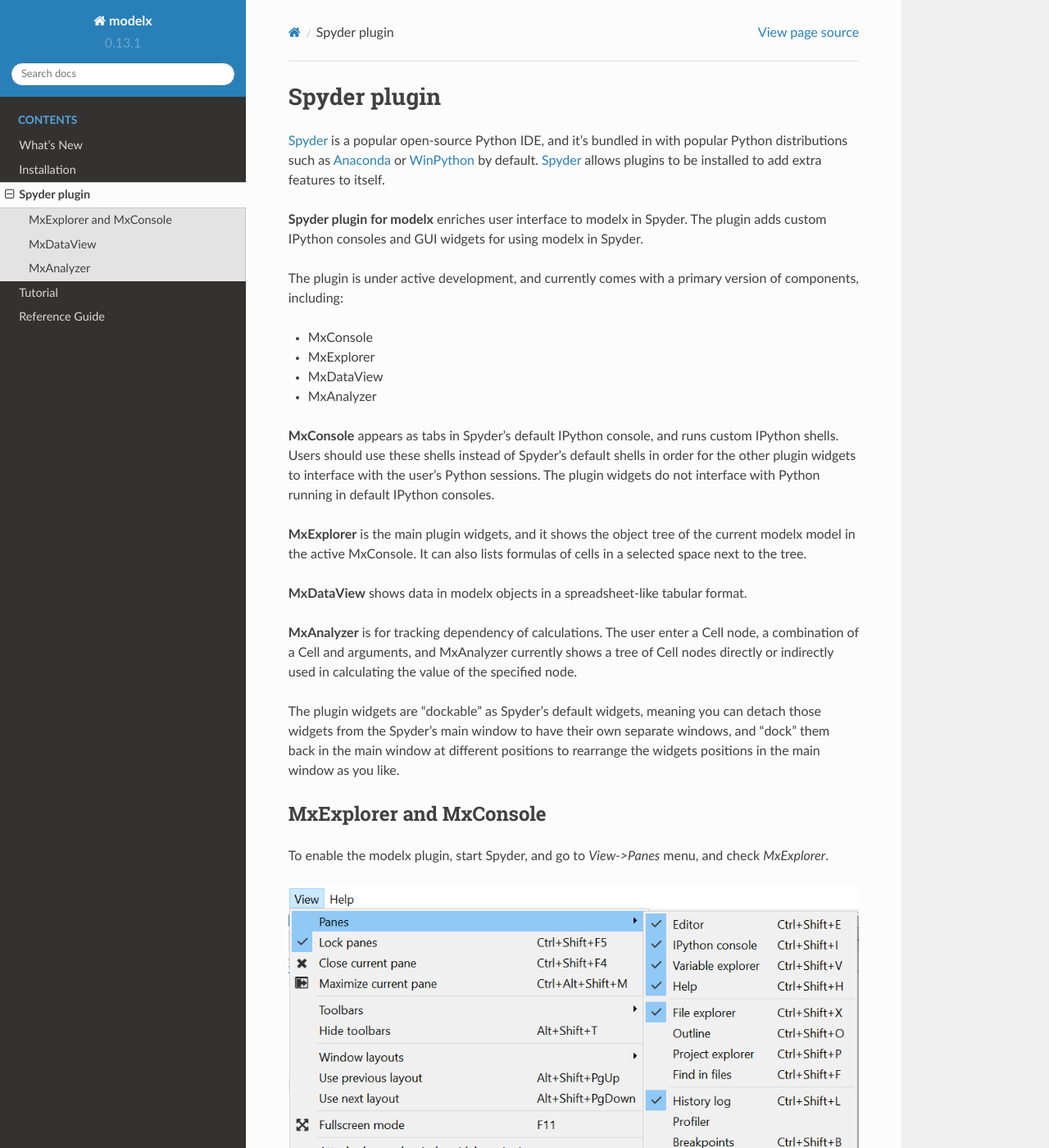
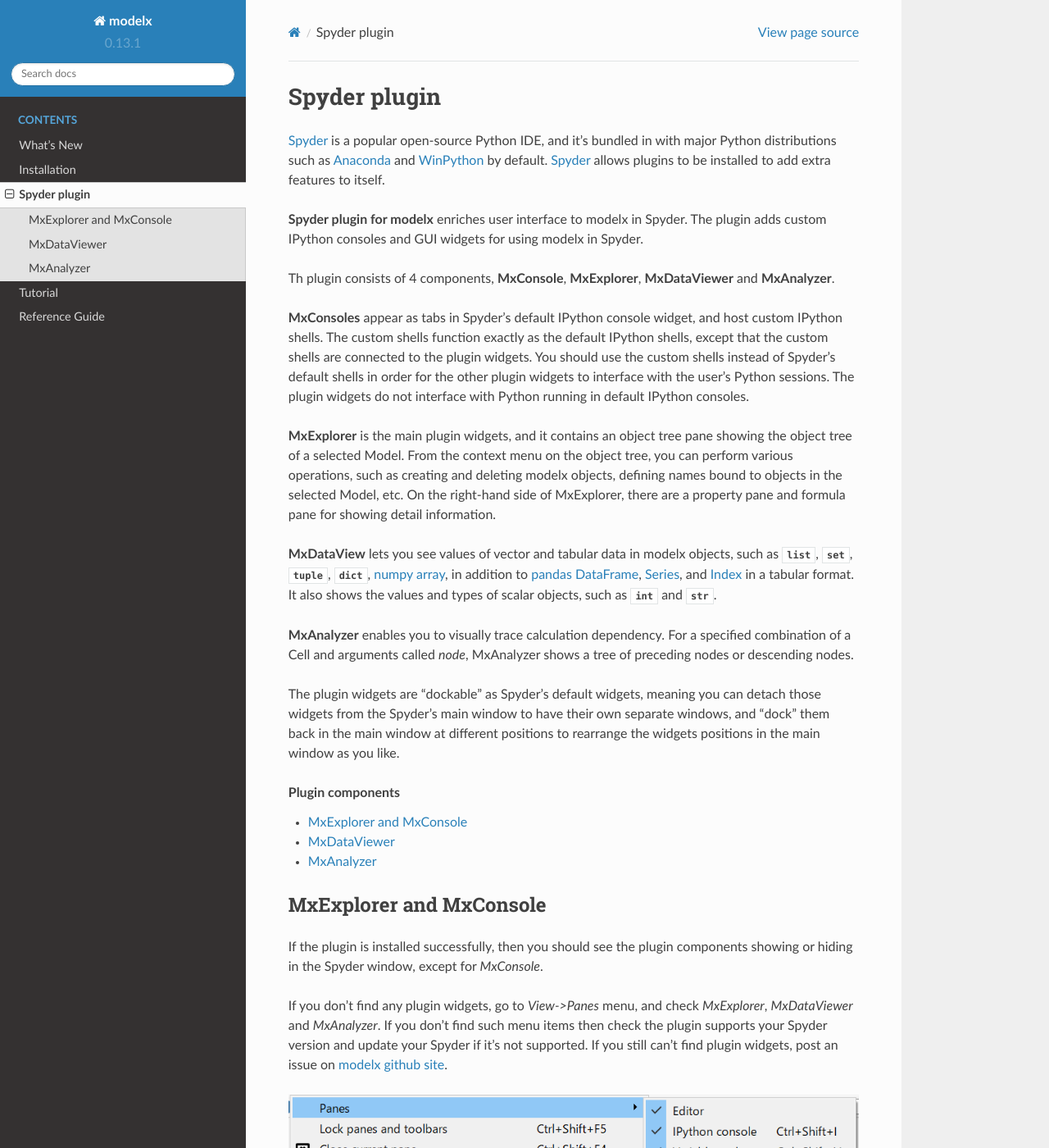
Before and after one commit to fumitoh/modelx, a Sphinx documentation site: the page built from doc/source/spyder.rst, in a window 1280 px wide and 1400 px high. Shown: the whole window at 82% size. Built offline with Sphinx 7.4.7 and the Read the Docs theme 2.0.0, drawn with Linux system fonts in a browser that asks for light colours; some of the changed text lies outside the part shown.

Commit message:
DOC: Update Spyder page

```diff
--- a/doc/source/spyder.rst
+++ b/doc/source/spyder.rst
@@ -2,47 +2,65 @@
 =============
 
 `Spyder`_ is a popular open-source Python IDE,
-and it's bundled in with popular Python distributions such as
+and it's bundled in with major Python distributions such as
 `Anaconda <https://www.anaconda.com/>`_
-or `WinPython <https://winpython.github.io/>`_ by default.
+and `WinPython <https://winpython.github.io/>`_ by default.
 `Spyder`_ allows plugins to be installed to add extra features to itself.
 
 **Spyder plugin for modelx** enriches user interface to modelx in Spyder.
 The plugin adds custom IPython consoles
 and GUI widgets for using modelx in Spyder.
 
-The plugin is under active development, and currently comes with
-a primary version of components, including:
+Th plugin consists of 4 components, **MxConsole**,
+**MxExplorer**, **MxDataViewer** and **MxAnalyzer**.
 
-* MxConsole
-* MxExplorer
-* MxDataView
-* MxAnalyzer
-
-**MxConsole**  appears as tabs in Spyder's default IPython console,
-and runs custom IPython shells. Users should use these shells instead of
+**MxConsoles** appear as tabs in Spyder's default IPython console widget,
+and host custom IPython shells.
+The custom shells function exactly as the default IPython shells,
+except that the custom shells are connected to the plugin widgets.
+You should use the custom shells instead of
 Spyder's default shells in order for the other plugin widgets
 to interface with the user's Python sessions.
 The plugin widgets do not interface with Python running in default IPython
 consoles.
 
-**MxExplorer** is the main plugin widgets, and it shows the object tree of
-the current modelx model in the active MxConsole. It can also lists formulas
-of cells in a selected space next to the tree.
+**MxExplorer** is the main plugin widgets, and
+it contains an object tree pane showing the object tree of
+a selected Model. From the context menu on the object tree,
+you can perform various operations, such as creating
+and deleting modelx objects, defining names bound to objects in the selected
+Model, etc. On the right-hand side of MxExplorer, there are
+a property pane and formula pane for showing detail information.
 
-**MxDataView** shows data in modelx objects in a
-spreadsheet-like tabular format.
+**MxDataView** lets you see values of
+vector and tabular data in modelx objects,
+such as :obj:`list`, :obj:`set`, :obj:`tuple`,
+:obj:`dict`, `numpy`_ `array`_, in addition to
+`pandas`_ `DataFrame`_, `Series`_, and `Index`_ in a tabular format.
+It also shows the values and types of scalar objects,
+such as :obj:`int` and :obj:`str`.
 
-**MxAnalyzer** is for tracking dependency of calculations.
-The user enter a Cell node, a combination of a Cell and arguments, and
-MxAnalyzer currently shows a tree of Cell nodes directly or indirectly used in
-calculating the value of the specified node.
+.. _numpy: https://numpy.org/
+.. _array: https://numpy.org/doc/stable/reference/generated/numpy.array.html
+.. _pandas: https://pandas.pydata.org/
+.. _DataFrame: https://pandas.pydata.org/docs/reference/api/pandas.DataFrame.html
+.. _Series: https://pandas.pydata.org/docs/reference/api/pandas.Series.html
+.. _Index: https://pandas.pydata.org/docs/reference/api/pandas.Index.html
+
+**MxAnalyzer** enables you to visually trace calculation dependency.
+For a specified combination of a Cell and arguments called *node*,
+MxAnalyzer shows a tree of preceding nodes or descending nodes.
 
 The plugin widgets are "dockable" as Spyder's default widgets, meaning
 you can detach those widgets from the Spyder's main window to have their
 own separate windows, and "dock" them back in the main window at
 different positions
 to rearrange the widgets positions in the main window as you like.
+
+.. contents:: Plugin components
+   :depth: 1
+   :local:
+
 
 
 .. _Spyder: https://www.spyder-ide.org/
@@ -52,25 +70,41 @@
 
 MxExplorer and MxConsole
 ------------------------
-To enable the modelx plugin, start Spyder, and go to *View->Panes* menu, and
-check *MxExplorer*.
+
+If the plugin is installed successfully, then you should
+see the plugin components showing or hiding in the Spyder window,
+except for *MxConsole*.
+
+If you don't find any plugin widgets, go to *View->Panes* menu, and
+check *MxExplorer*, *MxDataViewer* and *MxAnalyzer*.
+If you don't find such menu items then check the plugin
+supports your Spyder version and update your Spyder if it's not supported.
+If you still can't find plugin widgets,
+post an issue on
+`modelx github site <https://github.com/fumitoh/modelx/issues>`_.
 
 .. figure:: images/spyder/SpyderMainMenuForModelx.png
 
-Then the Modelx explorer tab appears in the upper right pane.
+MxExplorer looks like below just after startup.
 
-.. figure:: images/spyder/BlankMxExplorer.png
+.. figure:: images/spyder/NoMxConsole.png
 
 Right-click ont the IPython console tab in the lower right pane, then click
 *Open a MxConsole* menu.
 
 .. figure:: images/spyder/IPythonConsoleMenu.png
 
-A modelx console named *MxConsole* starts. The modelx console works
-exactly the same as a regular IPython console,
-except that the modelx explorer shows the components of the current model
-in the IPython session of this console. To test the behaviour,
-create a new model and space in the modelx console like this::
+Once the MxConsole is ready, then the plugin widgets get populated with
+clean panes.
+
+.. figure:: images/spyder/BlankMxExplorer.png
+
+The *MxConsole* works exactly the same as a regular IPython console,
+except that the console is connected to
+the plugin widgets and they can be used to interact with modelx components
+in the Python session in the console.
+To test the behaviour,
+create a new model and space in the MxConsole like this::
 
     >>> import modelx as mx
 
@@ -82,53 +116,126 @@
 
 .. figure:: images/spyder/MxExplorerTreeSample.png
 
-MxExplorer can also list the formulas of all cells in a selected space.
-To see the formulas in a space,
-select the space in the tree, right-click to
+Select *Cells2* in the tree by double-clicking on it.
+You will see the pane on the
+right-hand side of MxExplorer gets populated with properties of *Cells2*
+and its Formula appears in the lower half of the pane.
+
+.. figure:: images/spyder/MxExplorerTreeSample2.png
+
+MxExplorer can also list the formulas of all Cells in a selected Space.
+Select a Space in the tree, right-click to
 bring up the context menu, and the click *Show Formulas*.
 The list of the formulas appears to the right of the model tree in MxExplorer.
 
 .. figure:: images/spyder/CodeListExample.png
 
-.. _MxDataView:
+.. _MxDataViewer:
 
-MxDataView
-----------
+MxDataViewer
+------------
 
-MxDataView widget lets you see a DataFrame object in a spreadsheet-like
-tabular format.
+*MxDataViewer* lets you see values of
+vector and tabular data in modelx objects,
+such as :obj:`list`, :obj:`set`, :obj:`tuple`,
+:obj:`dict`, `numpy`_ `array`_, in addition to
+`pandas`_ `DataFrame`_, `Series`_, and `Index`_ in a tabular format.
+It also shows the values and types of scalar objects,
+such as :obj:`int` and :obj:`str`.
 
-If MxDataView widget is not shown, Go to *View->Panes* menu as you did with
-MxExploer, and check *MxDataView*.
+.. figure:: images/spyder/MxDataViewerDataFrameExample.png
+   :align: center
+
+   MxDataViewer showing a pandas DataFrame
+
+.. figure:: images/spyder/MxDataViewerListInDict.png
+   :align: center
+
+   MxDataViewer showing a dict and its nested lists
+
+If MxDataViewer widget is not shown, Go to *View->Panes* menu as you did with
+MxExploer, and check *MxDataViewer*.
 
 .. figure:: images/spyder/SpyderMainMenuForModelx.png
 
-To specify a DataFrame object to display,
+To specify the object to examine,
 enter a Python expression that returns
-the DataFrame object, in the text box labeled *Expression*.
+the object in the text box labeled *Expression* and
+click the *Update* button.
 The Python expression is evaluated in the global namespace of the
-Python session in the active MxConsole. The expression is
-re-evaluated every time MxConsole execute a Python command.
+Python session in the active MxConsole.
 
-.. figure:: images/spyder/MxDataViewExample.png
+Alternatively, you can examine the value of the object
+selected in *MxExplorer*.
+
+.. figure:: images/spyder/MxDataViewerSelectedObject.png
+   :align: center
+
+   MxDataViewer showing the value selected in MxExplorer
+
 
 .. _MxAnalyzer:
 
 MxAnalyzer
 ----------
 
-MxAnalyzer is used for checking calculation dependency.
+MxAnalyzer enables you to visually trace calculation dependency.
 
 If MxDataView widget is not shown, Go to *View->Panes* menu as you did with
 MxExploer, and check *MxAnalyzer*.
 
 .. figure:: images/spyder/MxAnalyzerMenu.png
 
-Enter an expression that returns a Cell object in the top-left box, and
-arguments to the Cell in the to-right box.
+MxAnalyzer has two tabs, one for tracing the precedents,
+nodes that the selected node depends on,
+and the other for tracing the dependents, nodes that depends on
+the selected nodes.
+
+Select *Precedents* tab and
+enter an expression that returns a Cells object in the text box titled
+*Expression*, and arguments to the Cell in the *Args* box next to it.
 The Python expression is evaluated in the global namespace of the
 Python session in the active MxConsole.
 Then MxAnalyzer shows a tree of Cell nodes directly or indirectly used in
 calculating the value of the specified node.
 
-.. figure:: images/spyder/MxAnalyzer.png
+Alternatively, you can set the object to analyze from MxExplorer.
+By clicking the *Analyze Selected* item in the MxExplorer context
+menu, the selected object is set in MxAnalyzer (currently,
+only Cells can be selected).
+
+.. figure:: /images/relnotes/spymx_v0_7_0/MxExplorerAnalyzeMenu.png
+   :align: center
+
+   *Analyze Selected* context menu item on MxExplorer
+
+
+Each tab in MxAnalyzer has two split panes in it.
+The upper pane is for the dependency tree,
+and the lower pane shows the formula of the selected object in the tree.
+
+
+.. figure:: /images/relnotes/spymx_v0_7_0/EnhancedMxAnalyzer.png
+   :align: center
+
+   Dependency tree and Formula pane in MxAnalyzer
+
+
+The *Value* column in the dependency tree shows
+the type of each object if it's not a scalar value.
+By double-clicking on the *Value* column or right-clicking and selecting
+*Show Value* from the context menu, the value of the selected
+element is shown in a pop-up window.
+The pop-up window shows values of :obj:`list`, :obj:`set`, :obj:`tuple`,
+:obj:`dict`, `numpy`_ `array`_, in addition to
+`pandas`_ `DataFrame`_, `Series`_, and `Index`_ in a tabular format.
+
+.. figure:: /images/relnotes/spymx_v0_7_0/MxAnalyzerShowValueMenu.png
+   :align: center
+
+   *Show Value* context menu item on MxAnalyzer
+
+.. figure:: /images/relnotes/spymx_v0_7_0/MxAnalyzerPopUpSeries.png
+   :align: center
+
+   Pop-up window showing the values of a Series
--- a/doc/source/updates.rst
+++ b/doc/source/updates.rst
@@ -13,6 +13,7 @@
 * *24 April 2021:*
   spyder-modelx v0.7.0 is released.see
   :doc:`releases/spymx_relnotes_v0.7.0` release notes for details.
+  The :doc:`spyder` page is updated.
 
 * *29 March 2021:*
   spyder-modelx v0.6.0 is released.see
```
Also changed, not shown: doc/source/releases/spymx_relnotes_v0.7.0.rst (+9 -2 lines), doc/source/images/spyder/BlankMxExplorer.png, doc/source/images/spyder/MxAnalyzer.png, doc/source/images/spyder/MxDataViewExample.png (deleted), doc/source/images/spyder/MxDataViewerDataFrameExample.png (added), doc/source/images/spyder/MxDataViewerListInDict.png (added), doc/source/images/spyder/MxDataViewerSelectedObject.png (added), doc/source/images/spyder/MxDataViewerSeries.png (added), doc/source/images/spyder/MxExplorerTreeSample.png, doc/source/images/spyder/MxExplorerTreeSample2.png (added), doc/source/images/spyder/MxPluginImage.png, doc/source/images/spyder/NoMxConsole.png (added), doc/source/images/spyder/SpyderMainMenuForModelx.png.
